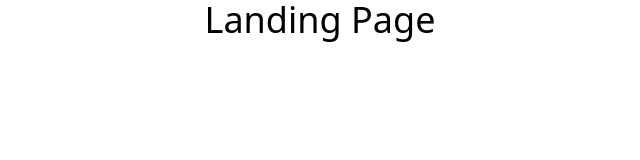
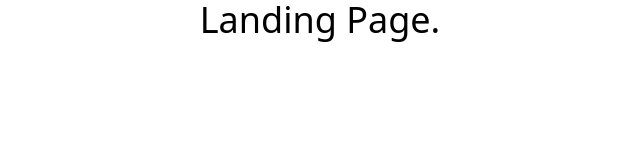
Before and after one commit to Harmeet03/ParkItUp, a React (Vite) app in the folder client/: page / in a window 1280 px wide. Shown: the top 160 px of the page, without its empty margins (320-960 px from the left). Built offline with nearby package versions, Linux system fonts and the light colour scheme.

Commit message:
Update App.jsx

```diff
--- a/client/src/App.jsx
+++ b/client/src/App.jsx
@@ -9,7 +9,7 @@ function App() {
   return (
     <>
       <div className="text-center text-4xl">
-        Landing Page
+        Landing Page.
       </div>
     </>
   )
```
